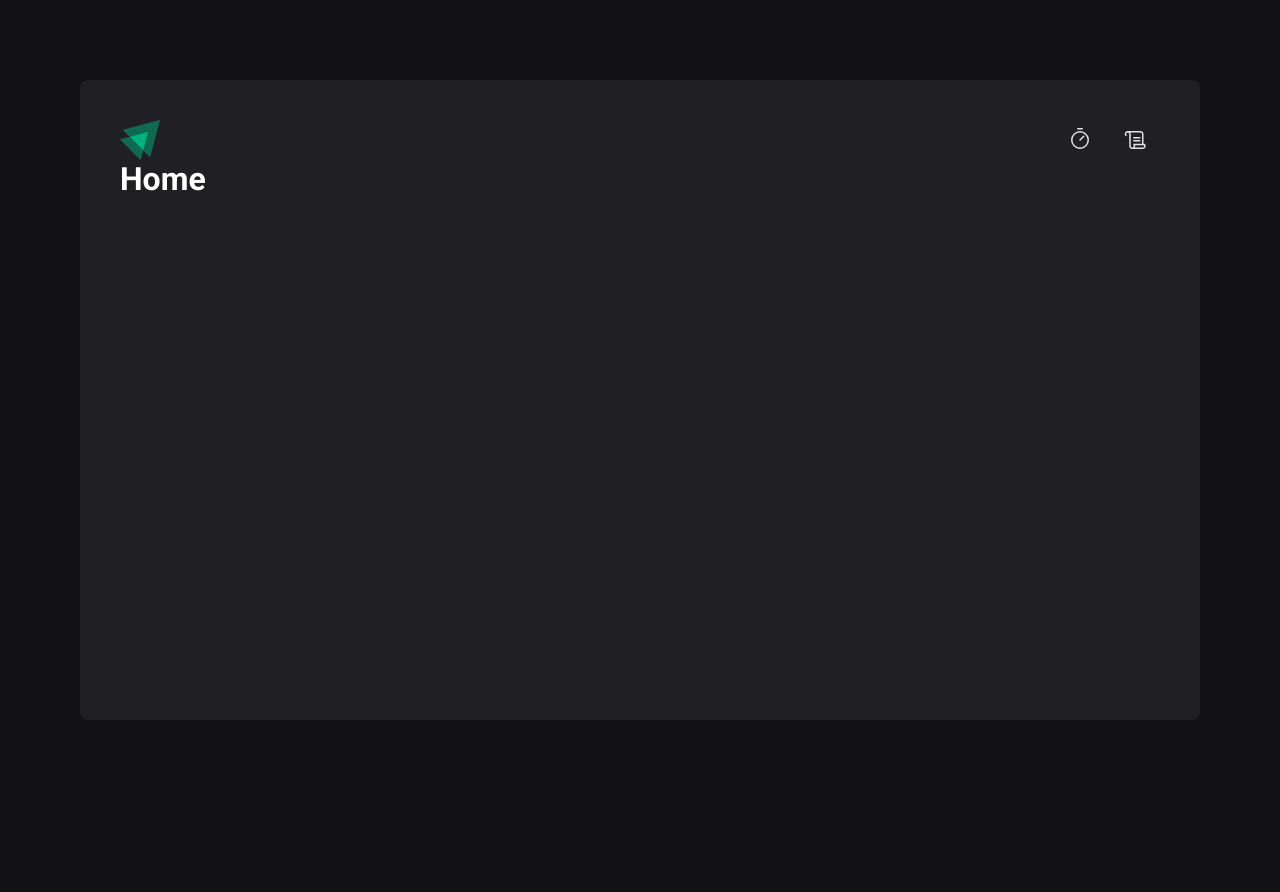
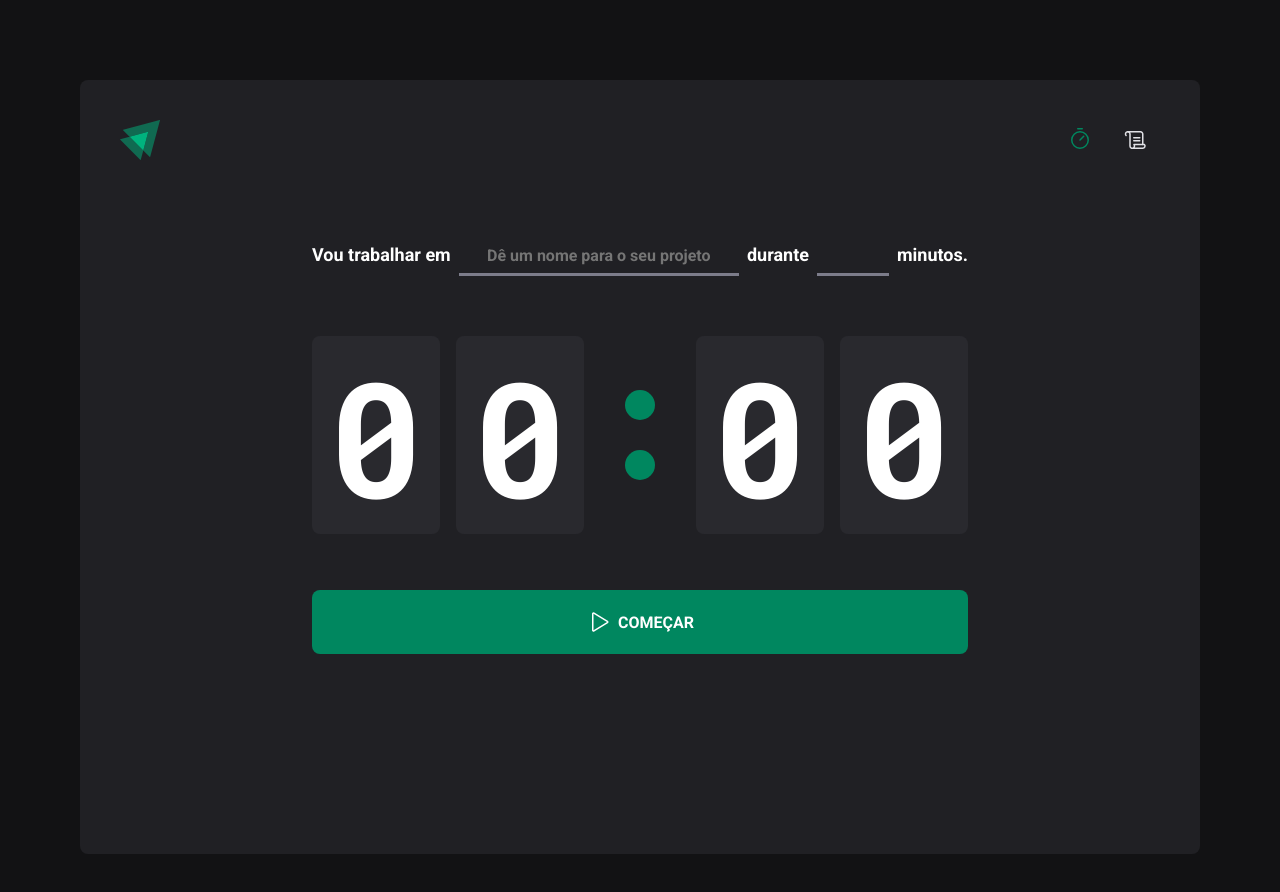
Before and after one commit to Cast01/ignite-timer, a React (Vite) app: page / in a window 1280 px wide. Shown: the top 892 px of the page. Before the commit the page ends 800 px from the top, so only its background shows below. Built offline with nearby package versions, Linux system fonts and the light colour scheme.

Commit message:
Em andamento: Página Home

```diff
--- a/src/components/Header/index.tsx
+++ b/src/components/Header/index.tsx
@@ -9,10 +9,10 @@ export function Header() {
     <HeaderContainer>
       <img src={logo} alt="" />
       <nav>
-        <NavLink to="/" end title="Cronômetro">
+        <NavLink to="/" title="Cronômetro">
           <Timer size={'2.4rem'} />
         </NavLink>
-        <NavLink to="/history" end title="Histórico">
+        <NavLink to="/history" title="Histórico">
           <Scroll size={'2.4rem'} />
         </NavLink>
       </nav>
--- a/src/components/Header/style.ts
+++ b/src/components/Header/style.ts
@@ -3,6 +3,11 @@ import styled from 'styled-components';
 export const HeaderContainer = styled.header`
   display: flex;
   justify-content: space-between;
+
+  img {
+    width: 4rem;
+    height: 4rem;
+  }
 
   nav {
     display: flex;
@@ -22,6 +27,8 @@ export const HeaderContainer = styled.header`
       border-top: 3px solid transparent;
       border-bottom: 3px solid transparent;
 
+      color: ${(props) => props.theme['gray-100']};
+
       &:hover {
         border-bottom: 3px solid ${(props) => props.theme['green-500']};
       }
@@ -29,10 +36,6 @@ export const HeaderContainer = styled.header`
       &.active {
         color: ${(props) => props.theme['green-500']};
       }
-
-      svg {
-        color: ${(props) => props.theme['gray-100']};
-      }
     }
   }
 `;
--- a/src/layouts/DefaultLayout/style.ts
+++ b/src/layouts/DefaultLayout/style.ts
@@ -2,7 +2,7 @@ import styled from 'styled-components';
 
 export const LayoutContainer = styled.div`
   max-width: 112rem;
-  height: calc(100vh - 16rem);
+  min-height: calc(100vh - 16rem);
 
   margin: 0 auto;
 
--- a/src/pages/Home.tsx
+++ /dev/null
@@ -1,9 +0,0 @@
-import { Fragment } from 'react';
-
-export function Home() {
-  return (
-    <Fragment>
-      <h1>Home</h1>
-    </Fragment>
-  );
-}
--- /dev/null
+++ b/src/pages/Home/index.tsx
@@ -0,0 +1,37 @@
+import { Play } from 'phosphor-react';
+import { HomeContainer } from './style';
+
+export function Home() {
+  return (
+    <HomeContainer>
+      <form>
+        <header>
+          <label htmlFor="task">Vou trabalhar em</label>
+          <input
+            id="task"
+            type="text"
+            placeholder="Dê um nome para o seu projeto"
+          />
+          <label htmlFor="minutesAmmount">durante</label>
+          <input id="minutesAmmount" type="number" />
+          <span>minutos.</span>
+        </header>
+        <section>
+          <div className="countDown">
+            <div className="units tensOfMinutes">0</div>
+            <div className="units minutes">0</div>
+            <div className="stopwatch" />
+            <div className="units tensOfSeconds">0</div>
+            <div className="units seconds">0</div>
+          </div>
+        </section>
+        <footer>
+          <button>
+            <Play size={'2.4rem'} />
+            <span>COMEÇAR</span>
+          </button>
+        </footer>
+      </form>
+    </HomeContainer>
+  );
+}
--- /dev/null
+++ b/src/pages/Home/style.ts
@@ -0,0 +1,153 @@
+import styled from 'styled-components';
+
+export const HomeContainer = styled.main`
+  max-width: 65.6rem;
+  width: 100%;
+  height: 42.2rem;
+
+  margin: 7.2rem auto 16rem;
+
+  form {
+    width: 100%;
+    height: 100%;
+
+    display: flex;
+    flex-direction: column;
+
+    header {
+      height: 4.4rem;
+
+      display: flex;
+      flex-wrap: wrap;
+      align-items: center;
+      gap: 0.8rem;
+
+      font-size: 1.8rem;
+      font-weight: bold;
+
+      input {
+        background-color: transparent;
+
+        padding-top: 0.5rem;
+
+        font-weight: bold;
+
+        border-bottom: 3px solid ${(props) => props.theme['gray-500']};
+      }
+
+      input[type='text'] {
+        height: 100%;
+
+        flex: 1;
+
+        text-align: center;
+      }
+
+      input[type='number'] {
+        &::-webkit-outer-spin-button,
+        &::-webkit-inner-spin-button {
+          -webkit-appearance: none;
+          margin: 0;
+        }
+
+        -moz-appearance: textfield;
+
+        width: 7.2rem;
+        height: 100%;
+      }
+    }
+
+    section {
+      height: 4.4rem;
+
+      flex: 1;
+
+      padding: 6rem 0 5.6rem;
+
+      .countDown {
+        width: 100%;
+        height: 100%;
+
+        display: flex;
+        gap: 1.6rem;
+
+        font-family: 'Roboto Mono', sans-serif;
+        font-size: 16rem;
+
+        position: relative;
+
+        .units {
+          width: 12.8rem;
+          height: 100%;
+
+          background-color: ${(props) => props.theme['gray-700']};
+
+          border-radius: 8px;
+
+          display: flex;
+          justify-content: center;
+          align-items: center;
+        }
+
+        .stopwatch {
+          flex: 1;
+
+          display: flex;
+
+          &::before {
+            content: '';
+
+            position: absolute;
+            top: calc(50% + 15px);
+            left: 50%;
+            transform: translateX(-50%);
+
+            width: 3rem;
+            height: 3rem;
+
+            border-radius: 50%;
+
+            background-color: ${(props) => props.theme['green-500']};
+          }
+
+          &::after {
+            content: '';
+
+            position: absolute;
+            bottom: calc(50% + 15px);
+            left: 50%;
+            transform: translateX(-50%);
+
+            border-radius: 50%;
+
+            width: 3rem;
+            height: 3rem;
+
+            background-color: ${(props) => props.theme['green-500']};
+          }
+        }
+      }
+    }
+
+    footer {
+      height: 6.4rem;
+
+      button {
+        width: 100%;
+        height: 100%;
+
+        border-radius: 8px;
+
+        display: flex;
+        justify-content: center;
+        align-items: center;
+        gap: 0.8rem;
+
+        font-size: 1.6rem;
+        font-weight: bold;
+
+        background-color: ${(props) => props.theme['green-500']};
+      }
+    }
+  }
+`;
--- a/src/styles/globalStyle.ts
+++ b/src/styles/globalStyle.ts
@@ -32,7 +32,21 @@ export const GlobalStyle = createGlobalStyle`
         color: ${(props) => props.theme.white};
     }
 
+    button, a {
+        cursor: pointer;
+    }
+
     :focus {
         box-shadow: 0 0 0 2px ${(props) => props.theme['green-500']};
     }
+
+    @media (max-width: 710px) {
+        html {
+            font-size: 42.5%;
+        }
+    }
+
+    @media (max-width: 530px) {
+        // Mudar o layout para celulares
+    }
 `;
```
